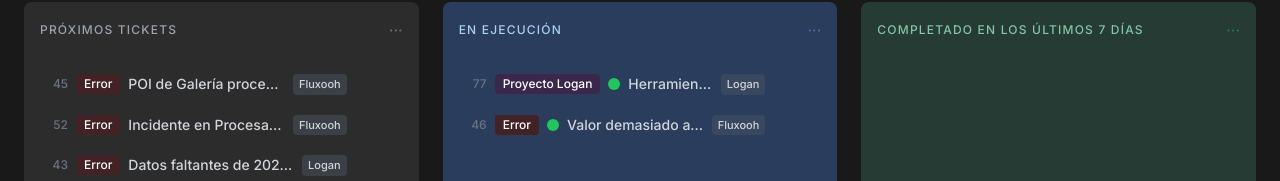
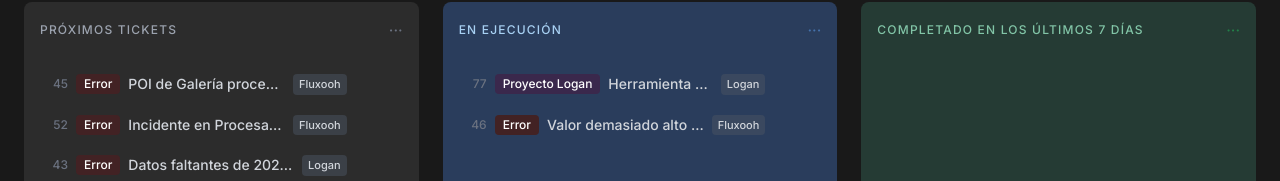
Before and after one commit to Sony-Werison/gestor-de-tickets, a React (Vite) app: page / in a window 1280 px wide. Both pictures are taken after a click on the button "Por Estado". Shown: the part 147-328 px from the top of the page. Built offline with nearby package versions, Linux system fonts and the light colour scheme.

Commit message:
Update TicketCard.tsx

```diff
--- a/components/TicketCard.tsx
+++ b/components/TicketCard.tsx
@@ -11,13 +11,6 @@ interface TicketCardProps {
     onDelete: (id: number) => void;
     onComplete: (id: number) => void;
 }
-
-const ExecutingSeal = () => (
-    <div className="relative flex h-3 w-3 flex-shrink-0" title="En Ejecución">
-        <div className="animate-ping absolute inline-flex h-full w-full rounded-full bg-green-400 opacity-75"></div>
-        <div className="relative inline-flex rounded-full h-3 w-3 bg-green-500"></div>
-    </div>
-);
 
 const CheckIcon = () => (
     <svg xmlns="http://www.w3.org/2000/svg" className="h-4 w-4" fill="none" viewBox="0 0 24 24" stroke="currentColor" strokeWidth={3}>
@@ -56,7 +49,6 @@ const TicketCard: React.FC<TicketCardProps> = ({ ticket, category, viewType = 's
                     </span>
                 )}
                 <div className="flex-1 flex items-center gap-2 overflow-hidden">
-                    {ticket.status === TicketStatus.Ejecucion && <ExecutingSeal />}
                     <p className="font-medium text-gray-300 text-sm whitespace-nowrap truncate">{ticket.title}</p>
                     <span className="flex-shrink-0 px-1.5 py-0.5 text-[11px] rounded font-medium whitespace-nowrap bg-gray-600/50 text-gray-300">
                         {ticket.project}
```
